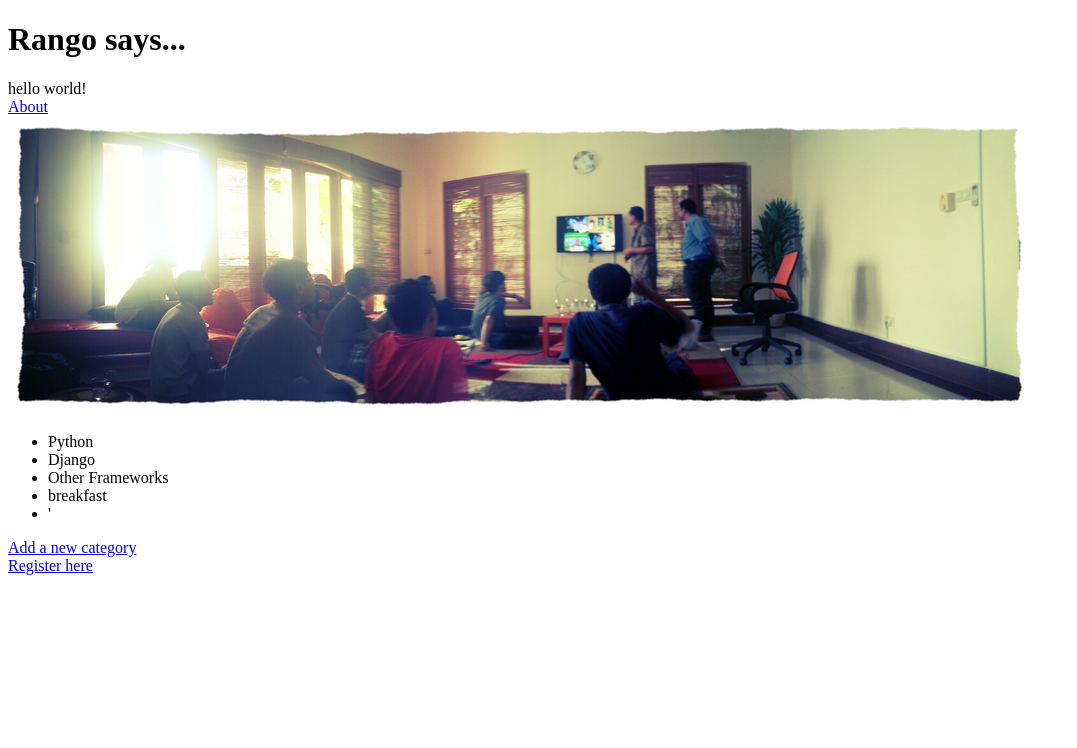
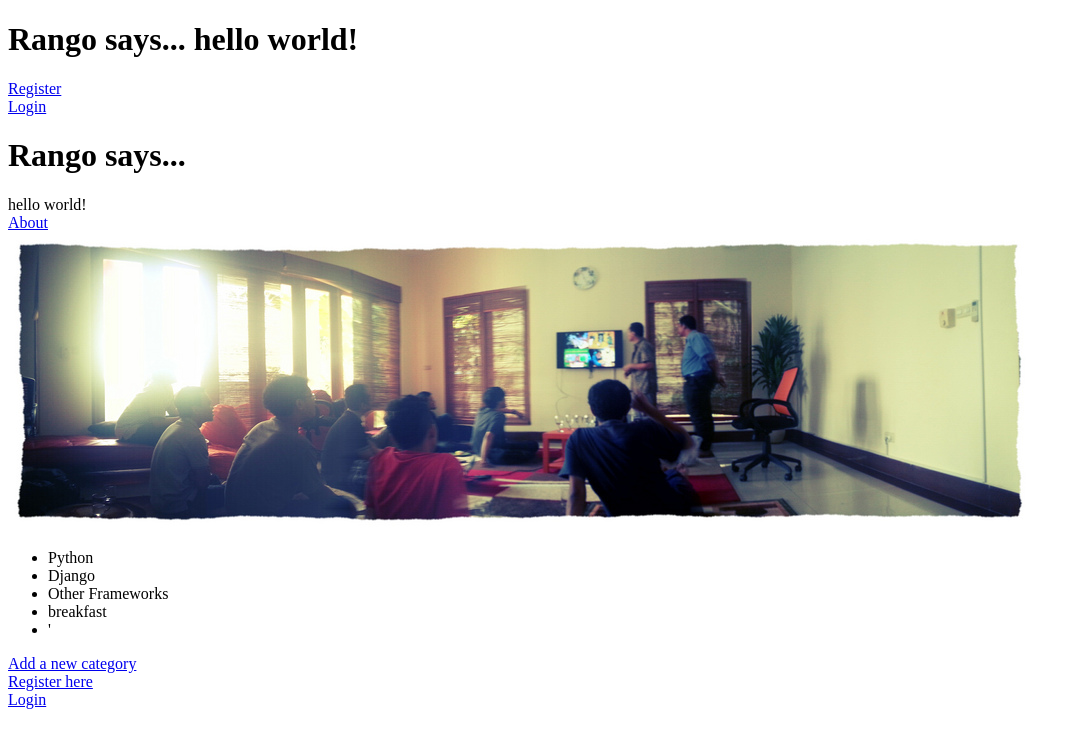
Before and after one commit to whathaha312/tango_with_django, a Django app: page /rango/ in a window 1280 px wide. Shown: the top 748 px of the page, without its empty margins (0-1077 px from the left). Run offline with Django 3.2, Linux system fonts and the light colour scheme; data comes from the database, SQL or seed files in the repository; both versions use the stored data as it was after the commit.

Commit message:
login/logout/restricted page

```diff
--- a/rango/urls.py
+++ b/rango/urls.py
@@ -7,4 +7,7 @@ urlpatterns = patterns('',
     url(r'^add_category/$', views.add_category, name='add_category'),
 #    url(r'^category/(?P<category_name_url>\w+)$', views.add_page, name='add_page'),
     url(r'^register/$', views.register, name='register'),
+    url(r'^login/$', views.user_login, name='login'),
+    url(r'^restricted/$', views.restricted, name='restricted'),
+    url(r'^logout/$', views.user_logout, name='logout'),
     )
--- a/rango/views.py
+++ b/rango/views.py
@@ -1,8 +1,10 @@
-from django.http import HttpResponse
+from django.http import HttpResponse, HttpResponseRedirect
 #from django.template import render
 from django.shortcuts import render
 from rango.models import Category
 from rango.forms import CategoryForm, UserForm, UserProfileForm
+from django.contrib.auth import authenticate, login, logout
+from django.contrib.auth.decorators import login_required
 
 def index(request):
     #context_dict = {'boldmessage': "I am the bold font from the context"}
@@ -60,3 +62,31 @@ def register(request):
         'rango/register.html',
         {'user_form': user_form, 'profile_form': profile_form,
         'registered': registered})
+
+def user_login(request):
+    if request.method == 'POST':
+        username = request.POST['username']
+        password = request.POST['password']
+
+        user = authenticate(username=username, password=password)
+
+        if user:
+            if user.is_active:
+                login(request, user)
+                return HttpResponseRedirect('/rango/')
+            else:
+                return HttpResponse("Your Rango account is disabled.")
+        else:
+            print "Invalid login details: {0}, {1}".format(username, password)
+            return HttpResponse("Invalid login details supplied.")
+    else:
+        return render(request, 'rango/login.html', {})
+
+@login_required
+def restricted(request):
+    return HttpResponse("Since you're logged in, you can see this text!")
+
+@login_required
+def user_logout(request):
+    logout(request)
+    return HttpResponseRedirect('/rango/')
--- a/tango_with_django_project/settings.py
+++ b/tango_with_django_project/settings.py
@@ -93,3 +93,5 @@ PASSWORD_HASHERS = (
     'django.contrib.auth.hashers.PBKDF2PasswordHasher',
     'django.contrib.auth.hashers.PBKDF2SHA1PasswordHasher',
 )
+
+LOGIN_URL = '/rango/login'
--- a/templates/rango/index.html
+++ b/templates/rango/index.html
@@ -8,6 +8,16 @@
     </head>
 
     <body>
+        {% if user.is_authenticated %}
+        <h1>Rango says... hello {{ user.username }}!</h1>
+        <a href="/rango/restricted/">Restricted Page</a><br />
+        <a href="/rango/logout">Logout</a><br />
+        {% else %}
+        <h1>Rango says... hello world!</h1>
+        <a href="/rango/register">Register</a><br />
+        <a href="/rango/login">Login</a><br />
+        {% endif %}
+
         <h1>Rango says... </h1>
         hello world! <strong>{{ boldmessage }}</strong><br />
         <a href="/rango/about">About</a><br />
@@ -24,5 +34,6 @@
         {% endif %}
         <a href="/rango/add_category/">Add a new category</a><br />
         <a href="/rango/register/">Register here</a><br />
+        <a href="/rango/login/">Login</a><br />
     </body>
 </html>
```
Also changed, not shown: templates/rango/login.html (added, +16 -0 lines), db.sqlite3, profile_images/flickr.png (added).
